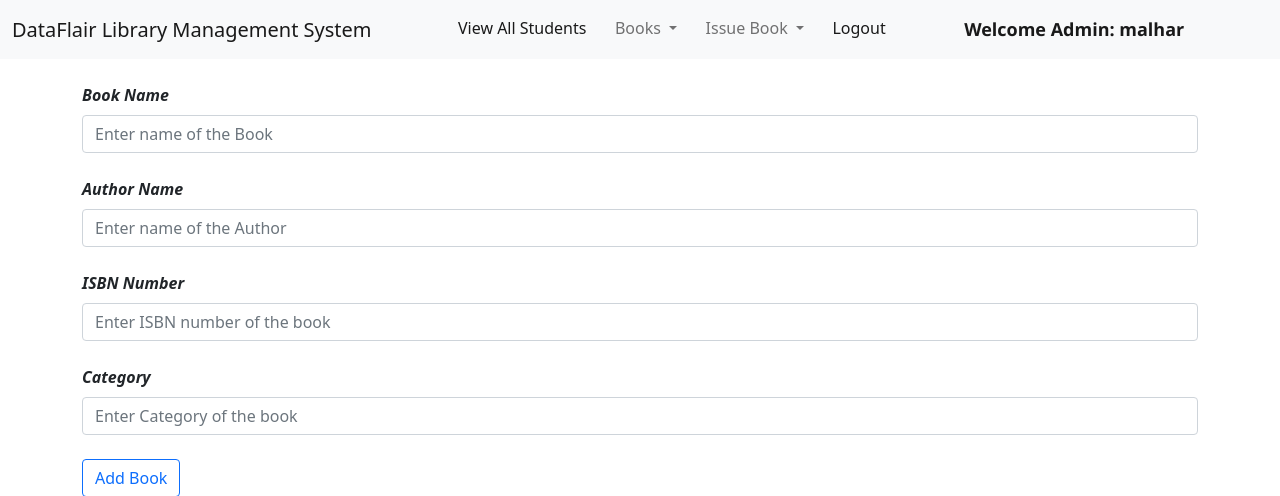
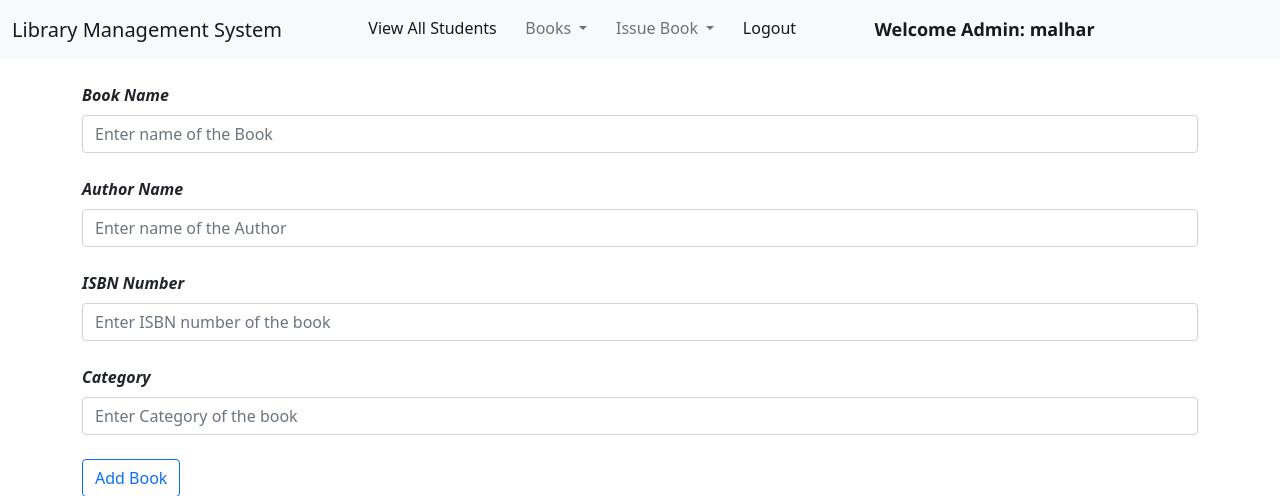
Before and after one commit to KINGpin584/Library-management-, a Django app: page /add_book/ in a window 1280 px wide. Shown: the top 496 px of the page. Run offline with Django 3.2, Linux system fonts and the light colour scheme; a user stored in the database is signed in; some libraries are stand-ins or nearby versions.

Commit message:
first commit

```diff
--- a/library/templates/admin_navbar.html
+++ b/library/templates/admin_navbar.html
@@ -16,7 +16,7 @@
   <body>
     <nav class="navbar navbar-expand-lg navbar-light bg-light">
         <div class="container-fluid">
-          <a class="navbar-brand" href="#">DataFlair Library Management System</a>
+          <a class="navbar-brand" href="#"> Library Management System</a>
           <button class="navbar-toggler" type="button" data-bs-toggle="collapse" data-bs-target="#navbarSupportedContent" aria-controls="navbarSupportedContent" aria-expanded="false" aria-label="Toggle navigation">
             <span class="navbar-toggler-icon"></span>
           </button>
```
Also changed, not shown: db.sqlite3, 1 other file.
